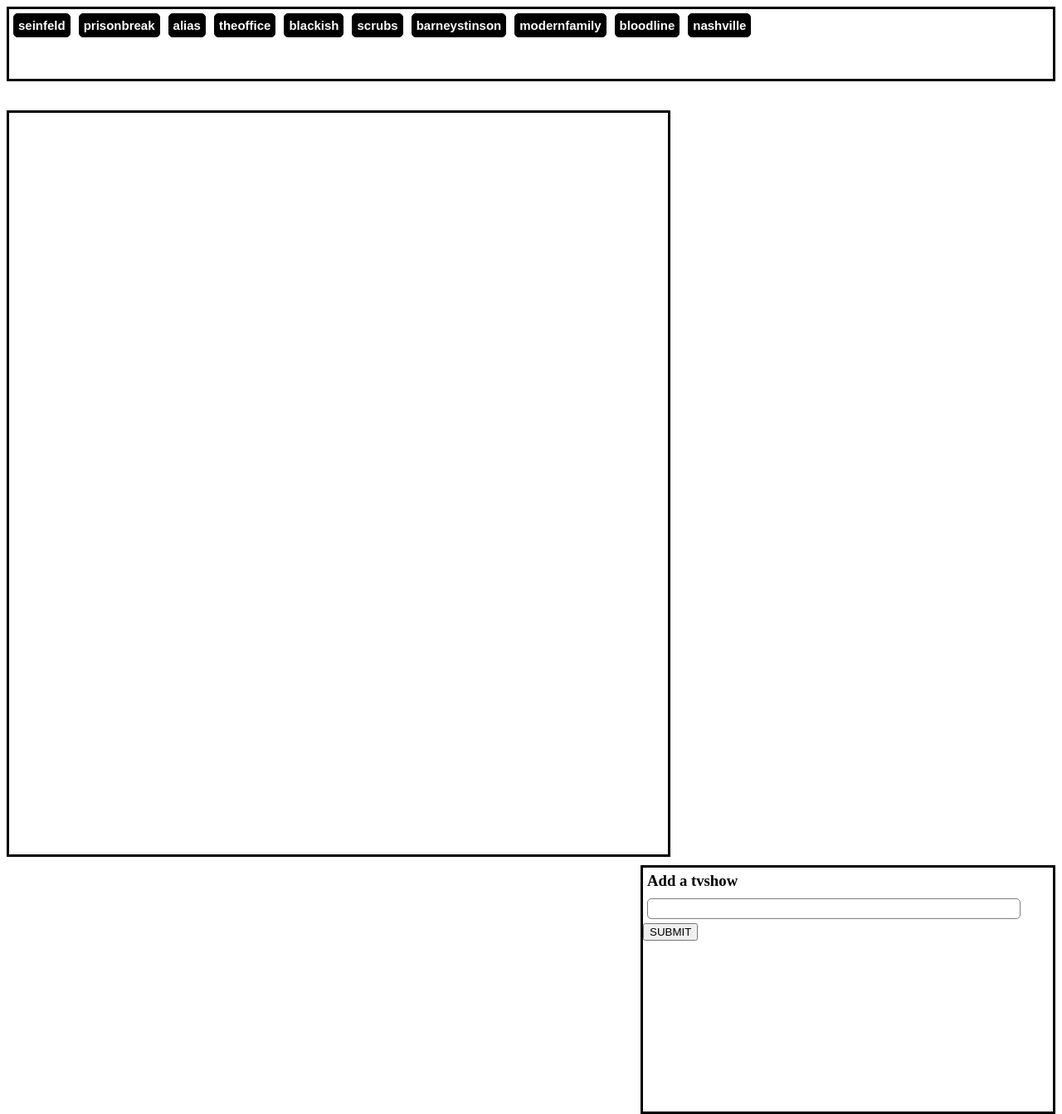
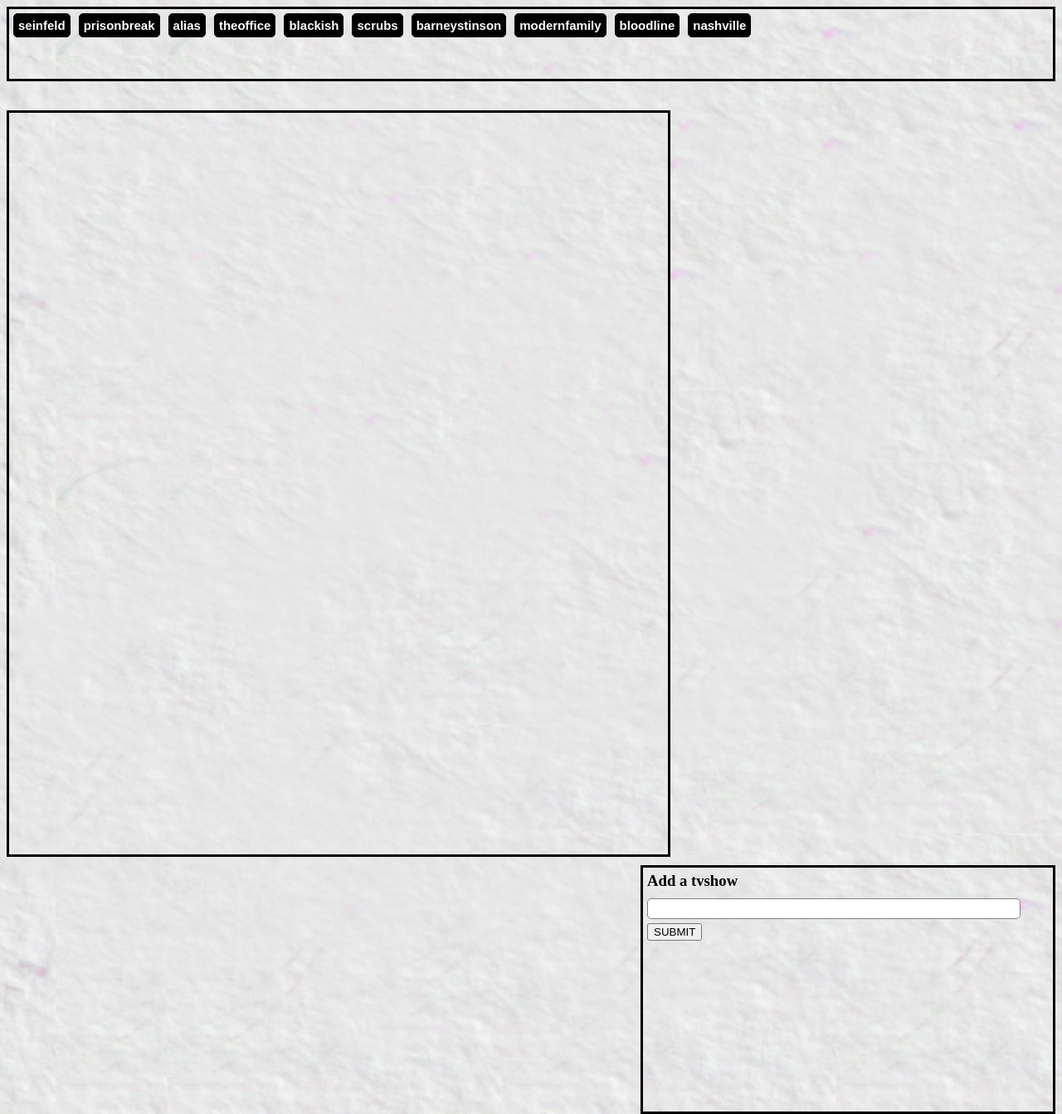
Before and after one commit to jwin4740/giphyjjw, a PHP site: page / in a window 1280 px wide. Shown: the whole page at 83% size. Run offline with PHP 8.4, Linux system fonts and the light colour scheme.

Commit message:
final review

```diff
--- a/assets/css/style.css
+++ b/assets/css/style.css
@@ -1,7 +1,10 @@
 * {
     box-sizing: border-box;
 }
-
+html {
+    background-image: url(../images/pattern.png);
+    background-size: cover;
+}
 #buttonscontainer {
     border: solid 3px black;
     height: 90px;
@@ -72,6 +75,7 @@
 	clear: both;
 	width: 200px;
 	height: 150px;
+    cursor: pointer;
 }
 
 #responseMessage{
--- a/assets/javascript/jscript.js
+++ b/assets/javascript/jscript.js
@@ -36,8 +36,7 @@ $(document).ready(function() {
     });
 
     $("#search").on("keypress", function() {
-      if (event.keyCode === 13)
-      {
+        if (event.keyCode === 13) {
             var tvshow = $("#searchvalue").val().trim();
             topicsArray.push(tvshow);
             insertButtons();
@@ -74,15 +73,20 @@ $(document).ready(function() {
                 $("#responseMessage").html("Your search did not return any results");
             }
 
+            // var testimage = "http://media0.giphy.com/media/Fr9rgAhT9JIw8/giphy.gif";
+            // testimage = $("<img>");
+            // testimage.attr({ "class" : "gifs" });
+            // $("#showgifs").append(testimage);
+
 
             for (var i = 0; i < responseLength; i++) {
-                imageUrl = response.data[i].images.original.url;
+                imageUrl = response.data[i].images.original_still.url;
+                var imageUrlAnimate = response.data[i].images.original.url;
+                var imageUrlStill = response.data[i].images.original_still.url;
                 rating = response.data[i].rating;
                 picDiv = $("<div class='dyno dynadiv" + i + "'> <h3 class='rating'> Rating: " + rating + "</h3></div>");
                 image = $("<img>");
-                image.attr("class", "gifs");
-                image.attr("src", imageUrl);
-                image.attr("alt", "tv image");
+                image.attr({ "class": "gifs", "src": imageUrl, "data-still": imageUrlStill, "data-animate": imageUrlAnimate, "data-state" : "still", "alt": "tvgiphy" });
                 $("#showgifs").append(picDiv);
                 $(".dynadiv" + i).append(image);
 
@@ -92,7 +96,20 @@ $(document).ready(function() {
     });
 
 
-
+    $("#showgifs").on("click", ".gifs", function() {
+        // The attr jQuery method allows us to get or set the value of any attribute on our HTML element
+        var state = $(this).attr("data-state");
+        // If the clicked image's state is still, update its src attribute to what its data-animate value is.
+        // Then, set the image's data-state to animate
+        // Else set src to the data-still value
+        if (state === "still") {
+            $(this).attr("src", $(this).attr("data-animate"));
+            $(this).attr("data-state", "animate");
+        } else {
+            $(this).attr("src", $(this).attr("data-still"));
+            $(this).attr("data-state", "still");
+        }
+    });
 
 
 
--- a/index.html
+++ b/index.html
@@ -20,7 +20,7 @@
         <h3 style="margin: 5px;"> Add a tvshow</h3>
         <input id="searchvalue" type="text">
         <br>
-        <button class="genbuttons" id="submitme">SUBMIT</button>
+        <button style="margin-left: 5px;" id="submitme">SUBMIT</button>
     </div>
 </body>
 
```
Also changed, not shown: assets/images/pattern.png (added). Lines whose indentation alone changed are shown as unchanged.
